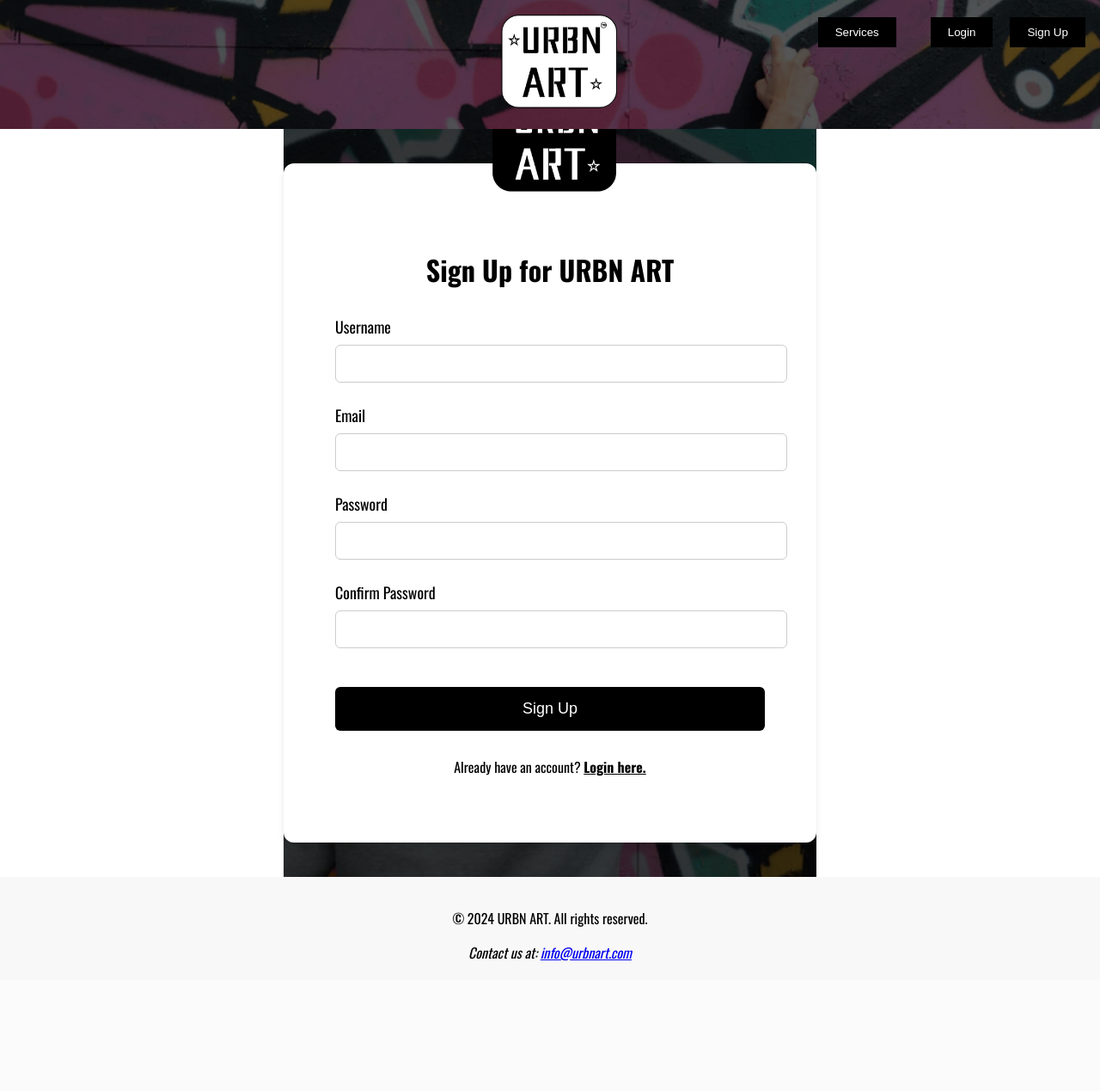
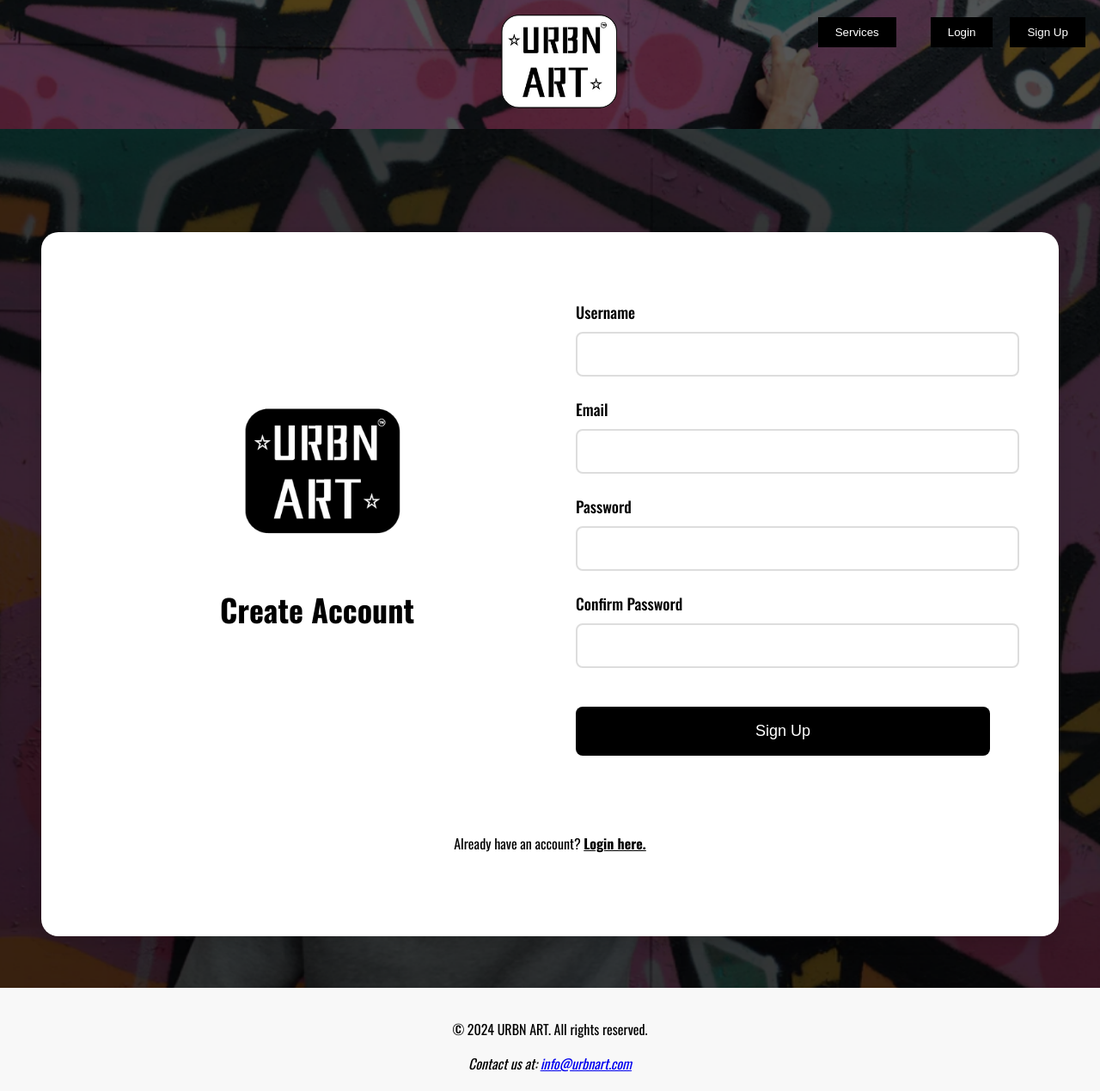
Before and after one commit to mohanad-s/URBN-ART, a PHP site: page /pages/signup.php in a window 1280 px wide. Shown: the whole page at 86% size. Before the commit the page ends 1118 px from the top, so only its background shows below. Run offline with PHP 8.4, Linux system fonts and the light colour scheme; the visitor is signed in with stand-in values (Sample User, id 1).

Commit message:
Changes to be committed: 	modified:   CSS/style.css 	modified:   pages/login.php 	modified:   pages/signup.php

```diff
--- a/CSS/style.css
+++ b/CSS/style.css
@@ -115,92 +115,110 @@ footer {
 /* Login and Signup Container Shared Styles */
 .login-container,
 .signup-container {
-    min-height: calc(100vh - 150px); /* Subtract header height */
+    min-height: calc(100vh - 200px); /* More space to prevent overlap */
+    width: 100%;
     background-image: url('/images/backgr.png');
     background-size: cover;
     background-position: center;
     display: flex;
     justify-content: center;
     align-items: center;
-    padding: 40px 0;
+    padding: 120px 0 60px 0; /* Increased top padding to prevent header overlap */
+    margin: 0;
+    box-sizing: border-box;
 }
 
-/* Login Box Styles */
-.login-box {
+/* Login and Signup Box Shared Styles */
+.login-box,
+.signup-box {
     background-color: #fff;
-    padding: 60px;
-    border-radius: 12px;
-    width: 500px;
-    text-align: center;
+    width: 80%; /* Use percentage of screen width */
+    max-width: 1200px; /* Maximum width for very large screens */
+    margin: 0 auto;
+    padding: 80px;
+    border-radius: 20px;
+    text-align: left; /* Left align for better desktop layout */
     position: relative;
-    box-shadow: 0 4px 6px rgba(0, 0, 0, 0.1);
+    box-shadow: 0 8px 16px rgba(0, 0, 0, 0.1);
+    display: grid;
+    grid-template-columns: 1fr 1fr; /* Two-column layout */
+    gap: 60px;
 }
 
-/* Signup Box Styles */
-.signup-box {
-    background-color: #fff;
-    padding: 60px;
-    border-radius: 12px;
-    width: 500px;
-    min-height: 600px;
-    text-align: center;
-    position: relative;
-    box-shadow: 0 4px 6px rgba(0, 0, 0, 0.1);
-}
-
-/* Logo Styles */
+/* Logo Container */
 .login-logo,
 .signup-logo {
-    position: absolute;
-    top: -100px;
-    left: 50%;
-    transform: translateX(-50%);
-    width: 160px;
+    position: relative; /* Changed from absolute */
+    top: 0;
+    left: 0;
+    transform: none;
+    width: 100%;
     height: auto;
+    display: flex;
+    align-items: center;
+    justify-content: center;
 }
 
 .login-logo img,
 .signup-logo img {
+    width: 200px;
+    height: auto;
+}
+
+/* Form Container */
+.login-box form,
+.signup-box form {
     width: 100%;
 }
 
-/* Form Styles */
+/* Form Elements */
 .login-box h2,
 .signup-box h2 {
-    font-size: 32px;
-    margin-bottom: 30px;
+    font-size: 36px;
+    margin-bottom: 40px;
     color: #000;
+    grid-column: span 2; /* Span both columns */
+    text-align: center;
 }
 
 .login-box label,
 .signup-box label {
     display: block;
     text-align: left;
-    margin-bottom: 8px;
+    margin-bottom: 10px;
     color: #000;
     font-size: 18px;
+    font-weight: 500;
 }
 
 .login-box input,
 .signup-box input {
     width: 100%;
-    padding: 12px;
+    padding: 15px;
     margin-bottom: 25px;
-    border: 1px solid #ccc;
-    border-radius: 6px;
+    border: 2px solid #ddd;
+    border-radius: 8px;
     font-size: 16px;
+    transition: border-color 0.3s ease;
+}
+
+.login-box input:focus,
+.signup-box input:focus {
+    border-color: #000;
+    outline: none;
 }
 
 .login-box button,
 .signup-box button {
     width: 100%;
-    padding: 15px;
+    padding: 18px;
     background-color: #000;
     color: #fff;
     border: none;
+    border-radius: 8px;
+    font-size: 18px;
     cursor: pointer;
-    border-radius: 6px;
-    font-size: 18px;
+    transition: background-color 0.3s ease;
     margin-top: 20px;
 }
 
@@ -214,6 +232,8 @@ footer {
     margin-top: 30px;
     color: #000;
     font-size: 16px;
+    text-align: center;
+    grid-column: span 2; /* Span both columns */
 }
 
 .login-box a,
@@ -223,12 +243,35 @@ footer {
     font-weight: bold;
 }
 
-/* Responsive adjustments */
+/* Right side content */
+.auth-content {
+    display: flex;
+    flex-direction: column;
+    justify-content: center;
+    align-items: center;
+    padding: 20px;
+}
+
+/* Media Queries */
+@media (max-width: 1200px) {
+    .login-box,
+    .signup-box {
+        width: 90%;
+        padding: 60px;
+    }
+}
+
 @media (max-width: 768px) {
     .login-box,
     .signup-box {
-        width: 90%;
-        padding: 40px 20px;
+        grid-template-columns: 1fr;
+        gap: 30px;
+        padding: 40px;
+    }
+
+    .login-logo,
+    .signup-logo {
+        margin-bottom: 30px;
     }
 }
 /* end of General Styles */
--- a/pages/signup.php
+++ b/pages/signup.php
@@ -5,10 +5,13 @@ include_once '../includes/header.php';
 
 <div class="signup-container">
     <div class="signup-box">
-        <div class="signup-logo">
-            <img src="../images/URBN ARTWhite.png" alt="URBN ART Logo">
+        <div class="auth-content">
+            <div class="signup-logo">
+                <img src="../images/URBN ARTWhite.png" alt="URBN ART Logo">
+            </div>
+            <h2>Create Account</h2>
         </div>
-        <h2>Sign Up for URBN ART</h2>
+
         <form>
             <label for="username">Username</label>
             <input type="text" id="username" name="username" required>
@@ -28,6 +31,4 @@ include_once '../includes/header.php';
     </div>
 </div>
 
-<?php
-include_once '../includes/footer.php';
-?>
+<?php include_once '../includes/footer.php'; ?>
```
Also changed, not shown: pages/login.php (+7 -6 lines).
